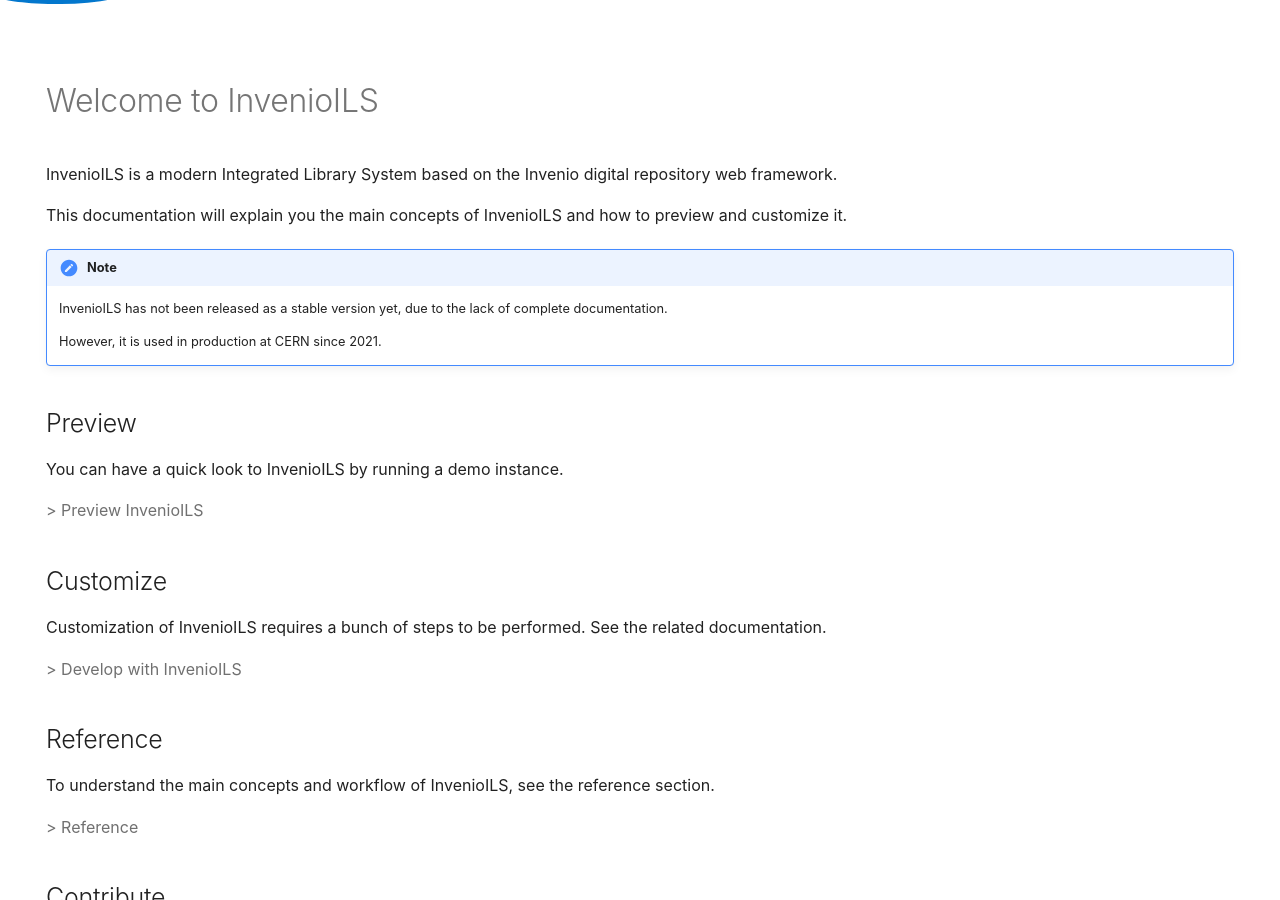
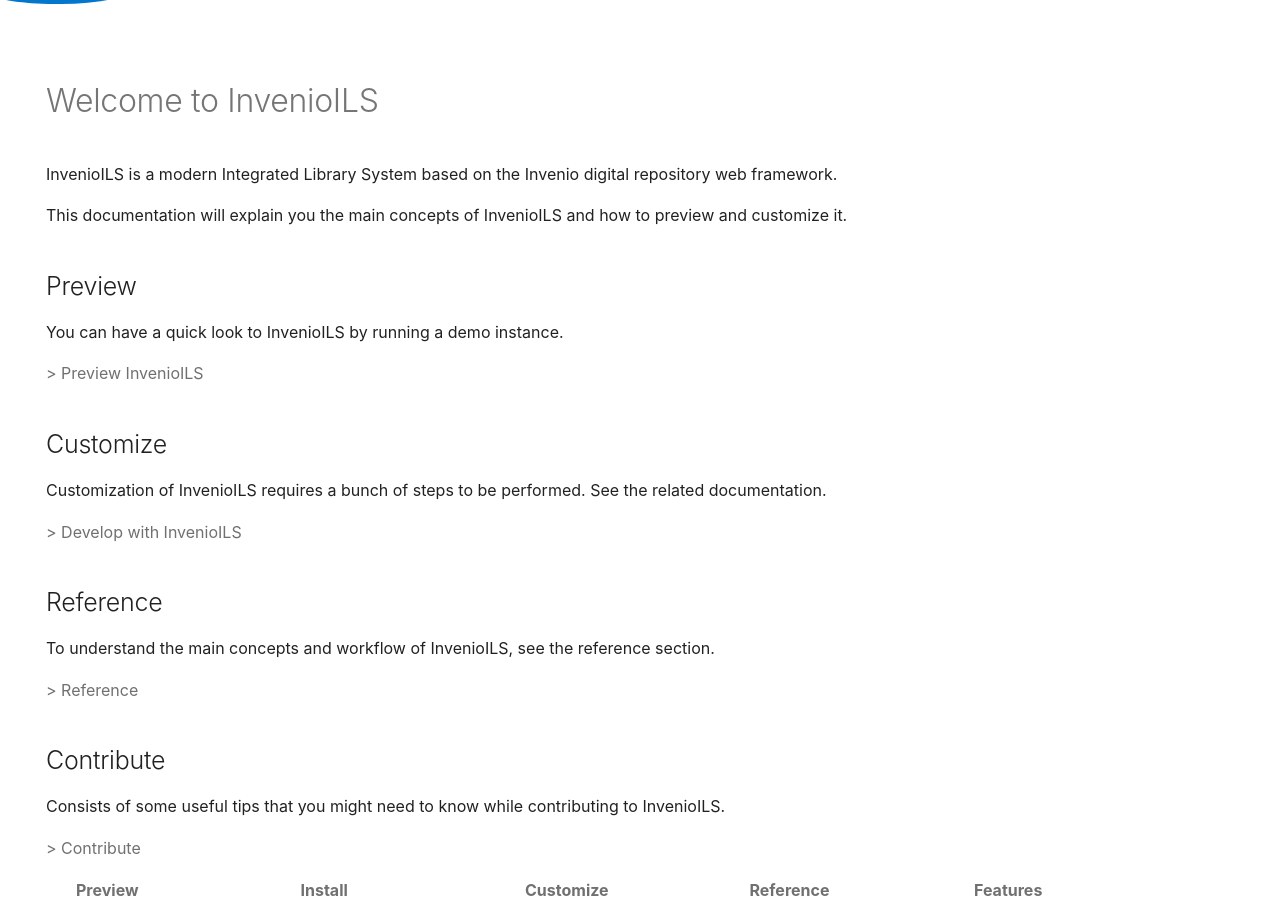
Before and after one commit to inveniosoftware/docs-invenio-ils, an MkDocs documentation site: the page built from docs/index.md, in a window 1280 px wide and 900 px high, scrolled down 621 px. Built offline with MkDocs 1.6.1 and Material for MkDocs 9.7.7, drawn with Linux system fonts in a browser that asks for light colours; comment, search, counter and statistics services are not loaded.

Commit message:
frontpage: remove warning of InvenioILS not being released

```diff
--- a/docs/index.md
+++ b/docs/index.md
@@ -10,11 +10,6 @@ template: frontpage.html
 InvenioILS is a modern Integrated Library System based on the Invenio digital repository web framework.
 
 This documentation will explain you the main concepts of InvenioILS and how to preview and customize it.
-
-!!! note
-    InvenioILS has not been released as a stable version yet, due to the lack of complete documentation.
-
-    However, it is used in production at CERN since 2021.
 
 ## Preview
 
```
